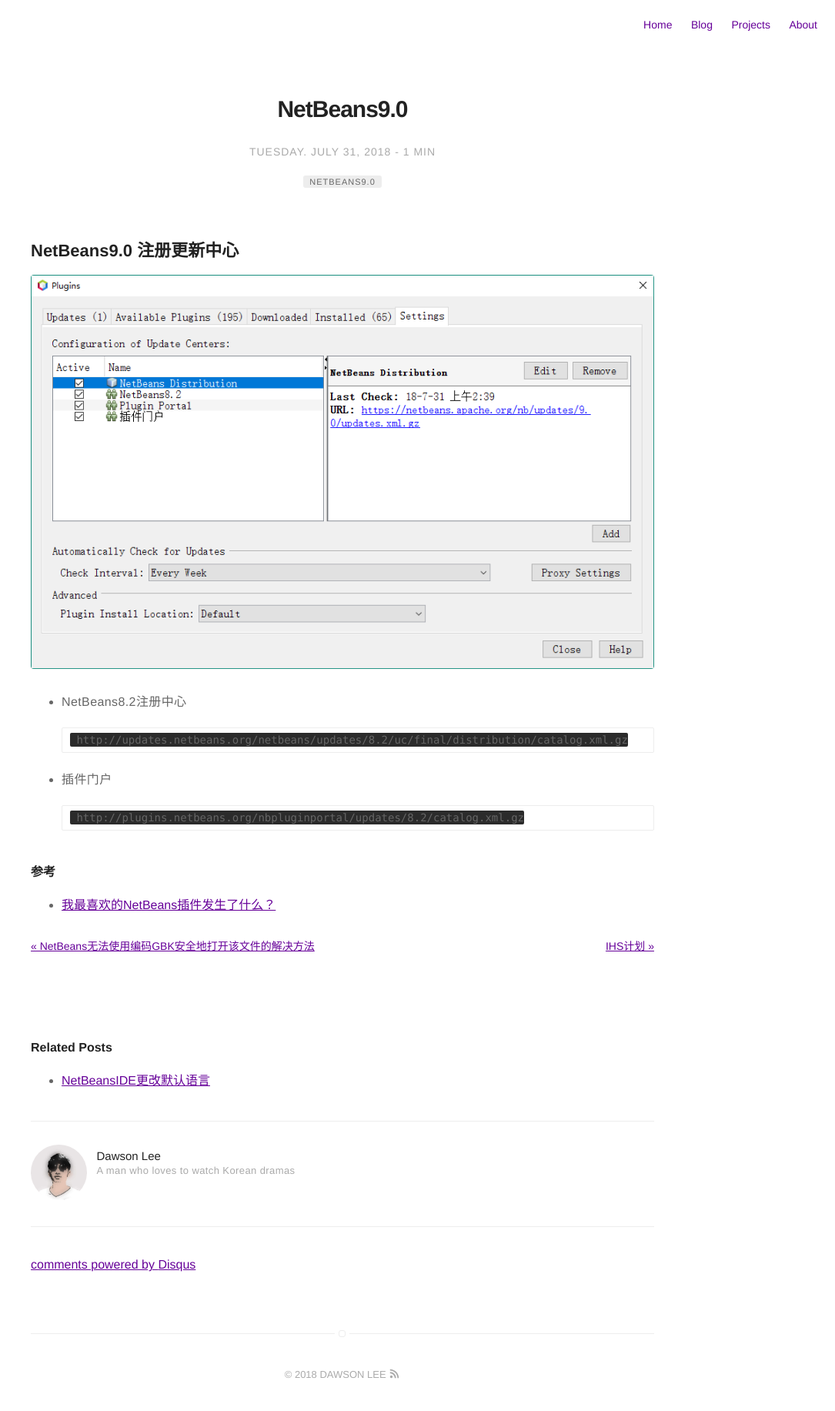
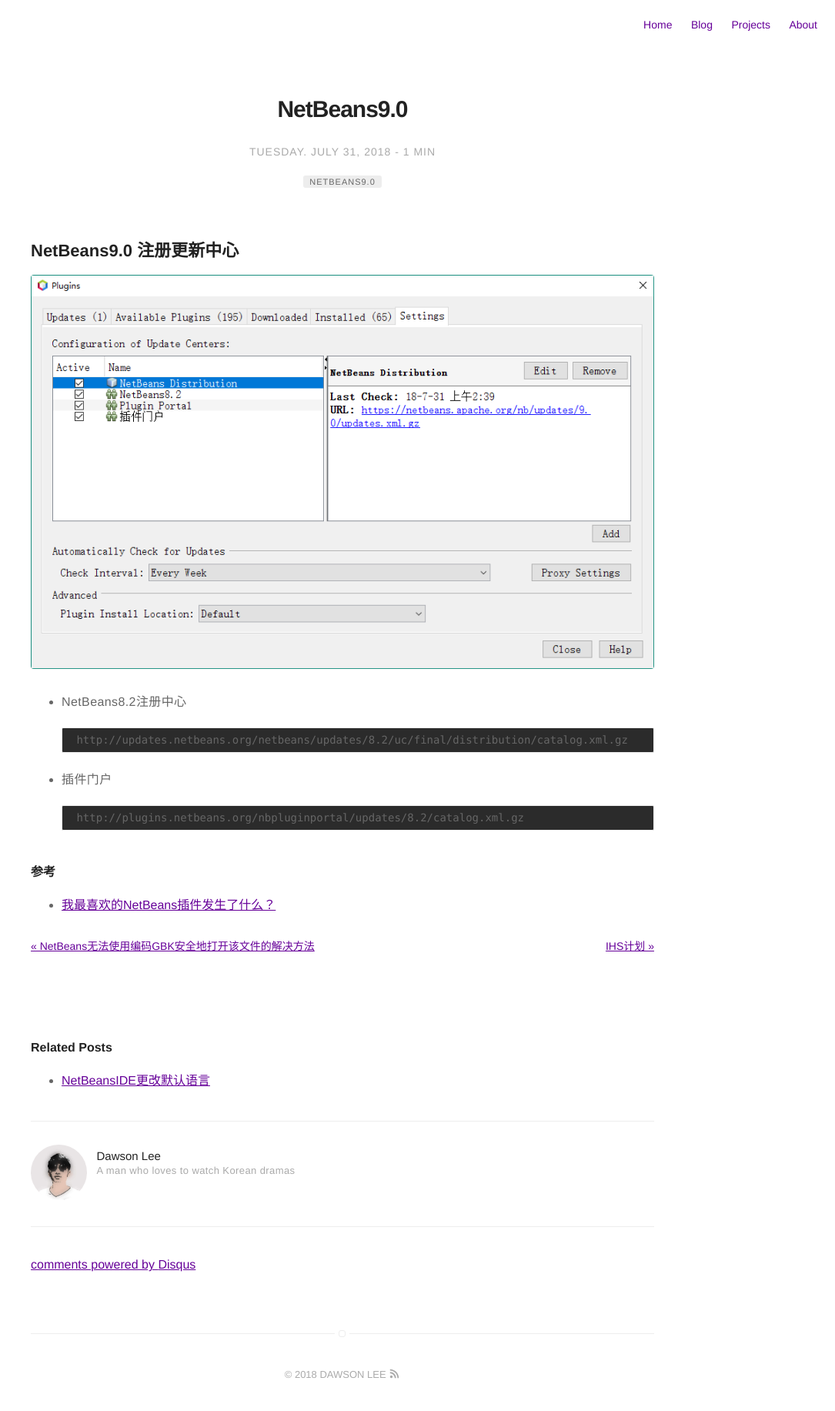
Before and after one commit to dawsonlee1790/dawsonlee1790.github.io, a Jekyll site: the page built from _posts/2018-07-31-NetBeans9.0.markdown, in a window 1280 px wide. Shown: the whole page at 77% size, without its empty margins (195-1280 px from the left). Built offline with Jekyll 4.4.1, drawn with Linux system fonts in a browser that asks for light colours; comment, search, counter and statistics services are not loaded.

Commit message:
更新code tt css的background: #2b2b2b；font-size: 14px

```diff
--- a/_sass/base/general.sass
+++ b/_sass/base/general.sass
@@ -116,7 +116,7 @@
 	font-size: 1.2rem
 	line-height: 2rem
 	overflow: auto
-	background: #fff
+	background: #2b2b2b
 	border: 1px solid $epsilon
 	border-radius: 2px
 
```
